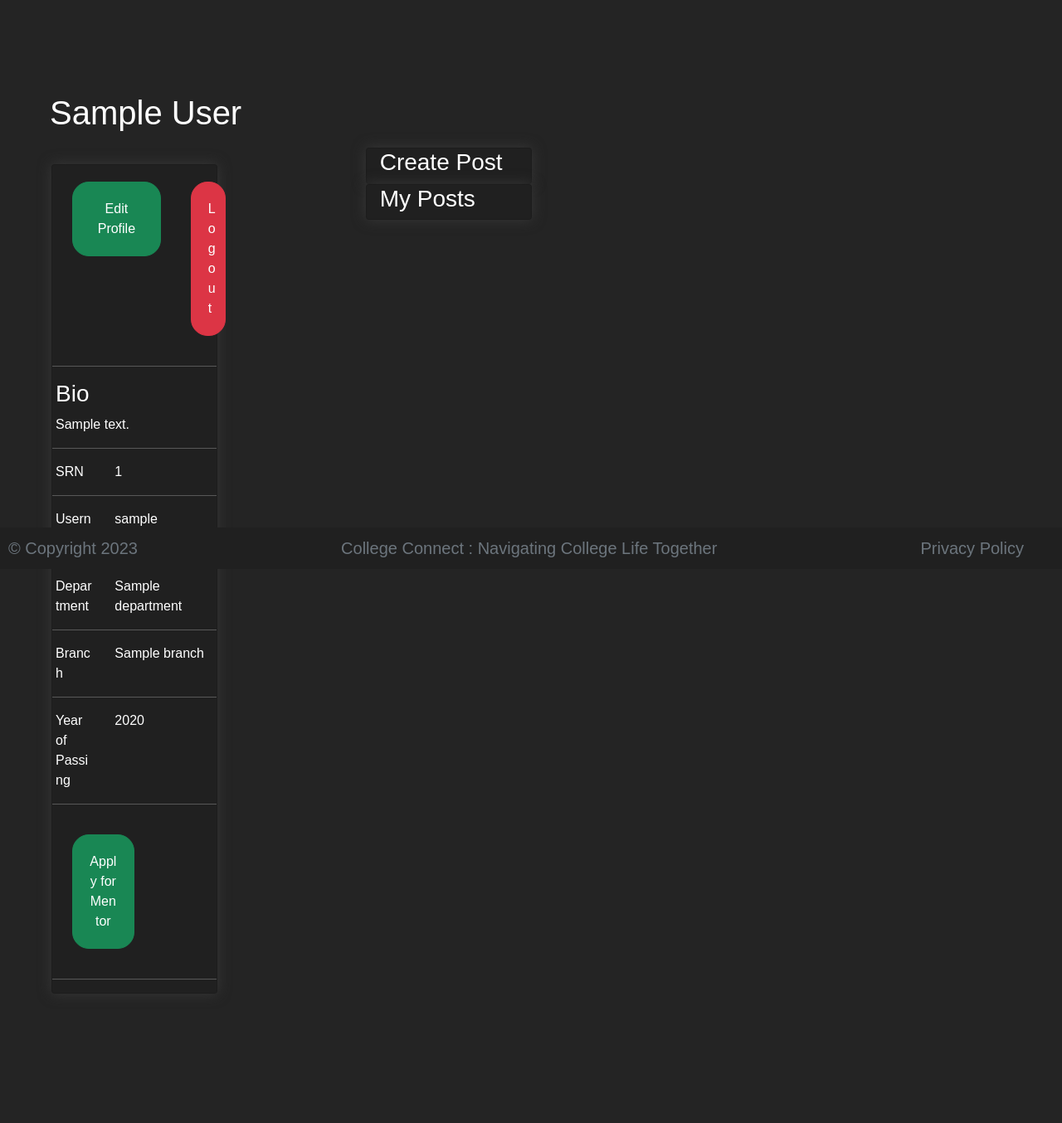
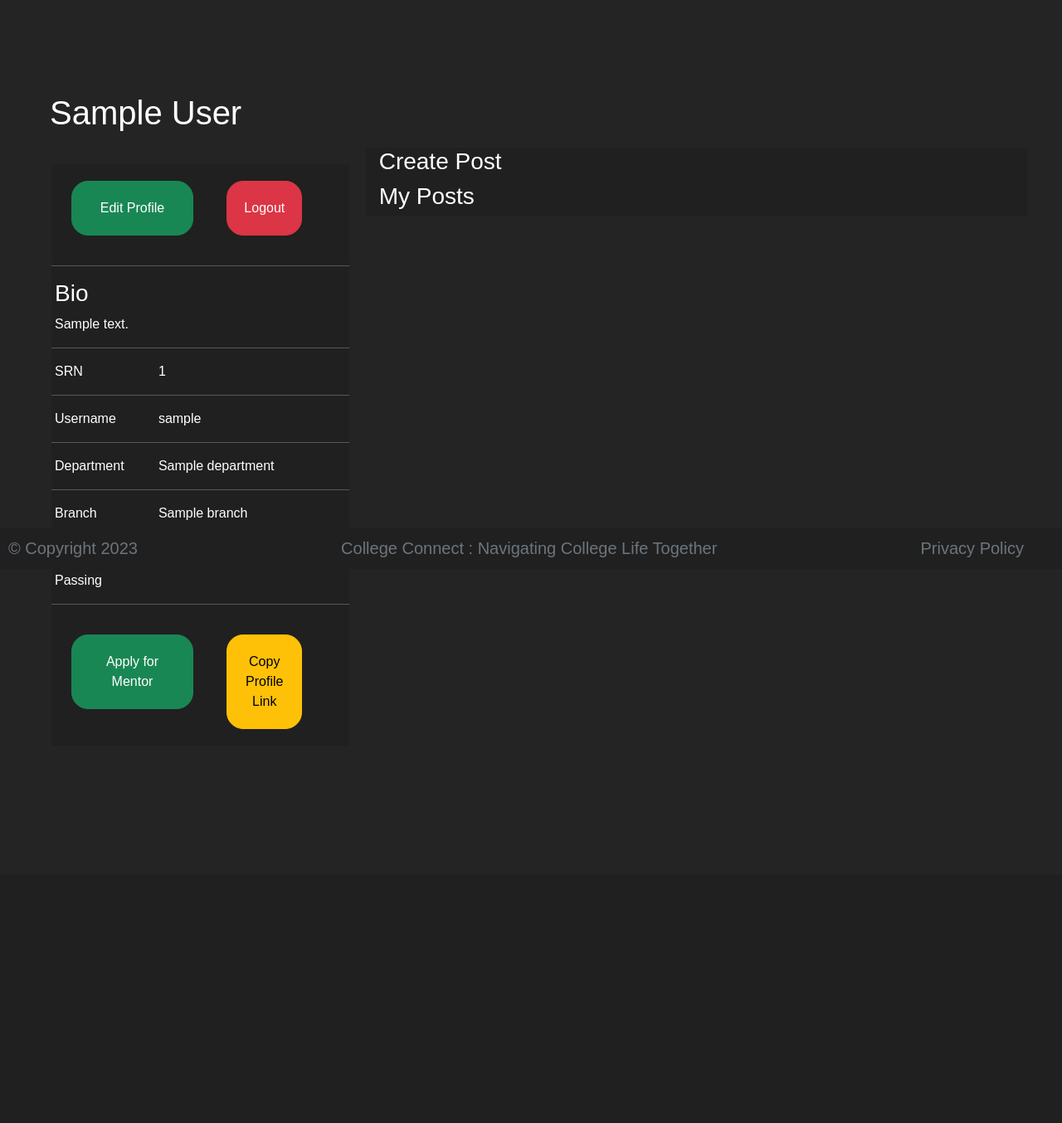
Before and after one commit to ishreya09/College-Connect, a Django app: page /account/profile in a window 1280 px wide. Shown: the part 114-1468 px from the top of the page at 83% size. After the commit the page ends 993 px from the top, so only its background shows below. Run offline with Django 4.2, Linux system fonts and the light colour scheme; a user stored in the database is signed in; tables that the repository leaves empty hold one stand-in row (values such as "Sample post"); some libraries are stand-ins or nearby versions.

Commit message:
Fixed profile for anonymous users

```diff
--- a/CollegeConnect/account/models.py
+++ b/CollegeConnect/account/models.py
@@ -19,9 +19,15 @@ class Student(models.Model):
     is_mentor= models.BooleanField(default=False)
     show_number=models.BooleanField(default=False) # choice for users to show their chat option
     year_of_passing_out= models.IntegerField(null=True,blank=True)
+    def __str__(self):
+        return self.user.username
+
 
 class Mentor(models.Model):
     student = models.OneToOneField(Student, on_delete=models.CASCADE,related_name='mentor')
+    username= models.CharField(max_length=300,blank=False,null=False)
     resume= models.FileField(upload_to='resume/')
     domain= TaggableManager()
     description= models.CharField(max_length=5000,null=True, blank= True)
+    def __str__(self):
+        self.student.user.username
--- a/CollegeConnect/account/urls.py
+++ b/CollegeConnect/account/urls.py
@@ -8,6 +8,7 @@ urlpatterns= [
     path('login_submit',views.login_submit,name="login_submit"),
     path('logout',views.logout,name="logout"),
     path('profile',views.profile,name="profile"),
+    path('profile/<username>',views.profile_user,name="profile_user"),
     path('edit_profile',views.edit_profile,name="edit_profile"),
     path('change_password',views.change_password,name="change_password"),
 
--- a/CollegeConnect/account/views.py
+++ b/CollegeConnect/account/views.py
@@ -108,12 +108,10 @@ def logout(request):
 
 def profile(request):
     username= request.user
-    print(username)
-    if(username!='AnonymousUser'):
+    if(username.__str__() != 'AnonymousUser'):
         user= User.objects.get(username=username)
         student = Student.objects.get(user=user)
         SRN= student.student_id
-        # print(user.first_name,student)
         # mentor = Mentor.objects.get(student_id=SRN)
         context ={
             'user':user,
@@ -125,6 +123,23 @@ def profile(request):
         messages.error(request,"Please sign in first")
         return redirect('/account/login')
 
+def profile_user(request,username):
+    print(username)
+    if(username.__str__() != 'AnonymousUser'):
+        user= User.objects.get(username=username)
+        student = Student.objects.get(user=user)
+        SRN= student.student_id
+        # mentor = Mentor.objects.get(student_id=SRN)
+        context ={
+            'user':user,
+            'student':student,
+            # 'mentor':mentor,
+        }
+        return render(request, 'account/profile.html',context)
+    else:
+        messages.error(request,"Invalid User")
+        return redirect('/error404')
+
 def change_password(request):
     context ={}
     return render(request, 'account/change_password.html',context)
--- a/CollegeConnect/static/css/collegeconnect.css
+++ b/CollegeConnect/static/css/collegeconnect.css
@@ -310,8 +310,8 @@ input[type="email"]:focus {
 
 .card {
     background-color: #202020; /* Dusky */
-    width: 200px;
     box-shadow: 0 0 16px hsl(0, 0%, 22%);
+    border-radius: 4px;
     /* box-shadow: 0 2px 4px rgba(255, 255, 255, 0.808); */
 }
 
--- a/CollegeConnect/templates/account/profile.html
+++ b/CollegeConnect/templates/account/profile.html
@@ -9,13 +9,14 @@
 {% block content %}
 
 <div class="container">
-    <h1 > {{user.first_name}} {{user.last_name}} </h1>
+    <h1> {{user.first_name}} {{user.last_name}} </h1>
     <div class="row">
+        <!-- User details -->
         <div class="col-md-4" style="padding:20px;">
-            <div class="bg-dusky mb-3 content card">
+            <div class="bg-dusky mb-3 content">
 
                 <div class="row">
-                    <div class="col-md-8">
+                    <div class="col-md-6">
                         <span>
                             <a href="/account/edit_profile">
                                 <button type="submit" style="width:90%;padding:20px;margin:20px;border-radius:20px"
@@ -26,7 +27,7 @@
 
                         </span>
                     </div>
-                    <div class="col-md-3">
+                    <div class="col-md-4">
                         <a href="/account/logout">
                             <button type="submit" style="width:90%;padding:20px;margin:20px;border-radius:20px"
                                 class="btn btn-danger">
@@ -114,23 +115,37 @@
                         </span>
                     </div>
                     <div class="col-md-4">
+                        <span>
+                            <input type="text" id="profile-link-copy"
+                                value="127.0.0.1:8000/account/profile/{{user.username}}" hidden>
+                            <a>
+                                <button tooltip="copied" type="submit"
+                                    style="width:90%;padding:20px;margin:20px;border-radius:20px"
+                                    class="btn btn-warning" id="copy-button">
+                                    Copy Profile Link
+                                </button>
+                            </a>
+
+                        </span>
 
                     </div>
                 </div>
 
-                <hr>
+                <!-- <hr> -->
 
 
             </div>
         </div>
+
+        <!-- User Posts -->
         <div class="col-md-8">
-            <div class="row card bg-dusky">
+            <div class="row bg-dusky">
                 <h3>Create Post </h3>
 
                 <!--form comes here (rich text editor) -->
 
             </div>
-            <div class="row card bg-dusky">
+            <div class="row bg-dusky">
                 <h3>My Posts </h3>
             </div>
 
@@ -138,4 +153,39 @@
     </div>
 </div>
 
+
+<!-- Javascript -->
+<script>
+
+    // Find the elements by their IDs
+    const textToCopy = document.getElementById("profile-link-copy");
+    const copyButton = document.getElementById("copy-button");
+
+    // Add a click event listener to the copy button
+    copyButton.addEventListener("click", function () {
+        // Select the text to copy
+        textToCopy.select();
+
+        // Execute the copy command
+        if (document.execCommand("copy")) {
+            // Text was successfully copied
+            alert("Text copied to clipboard: " + textToCopy.value);
+
+            // tooltip that it was copied and self destroy in 2
+            $(copyButton).tooltip('show');
+
+            // Hide the tooltip after 2 seconds
+            setTimeout(function () {
+                $(copyButton).tooltip('hide');
+            }, 2000);
+
+        } else {
+            // Copy command failed
+            // alert("Copy to clipboard failed. Please copy the text manually.");
+        }
+    });
+
+
+</script>
+
 {% endblock %}
--- a/CollegeConnect/templates/home/error404.html
+++ b/CollegeConnect/templates/home/error404.html
@@ -8,7 +8,7 @@
 {% block content %}
 
 <div class="container text-center text-danger">
-    <h5>OOPS!! FILE NOT FOUND</h5>
+    <h3>OOPS!! We couldn't find what you were looking for</h3>
     <h1>ERROR 404</h1>
 </div>
 
```
Also changed, not shown: CollegeConnect/account/admin.py (+46 -0 lines).
